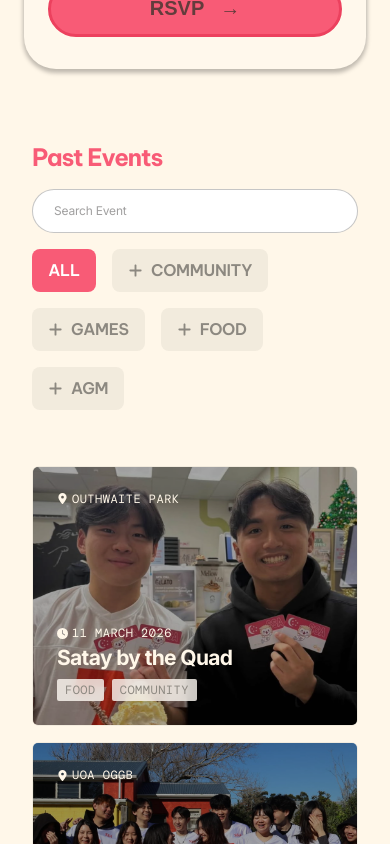
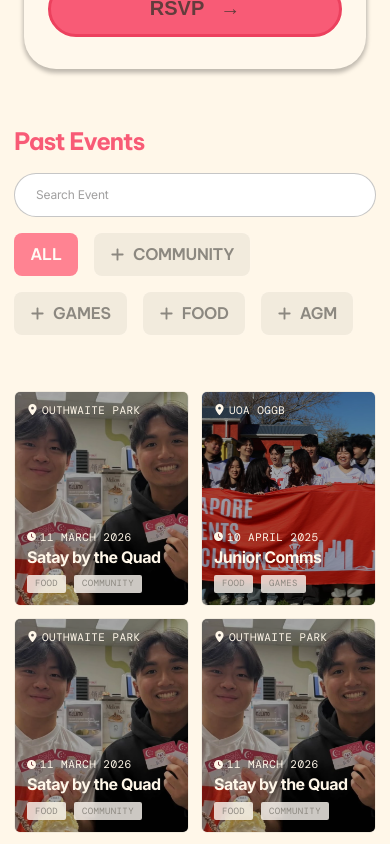
Before and after one commit to UoaWDCC/ssa, a Next.js app in the folder web/: page /events in a window 390 px wide. Shown: the part 800-1644 px from the top of the page. Built offline with nearby package versions, Linux system fonts and the light colour scheme; no server answers; a web font is replaced by a local one.

Commit message:
event card changes, mobile responsiveness may still need work as figma not fully done

```diff
--- a/web/src/app/events/_components/PastEventCard.tsx
+++ b/web/src/app/events/_components/PastEventCard.tsx
@@ -25,13 +25,13 @@ export default function PastEventCard({ event }: Readonly<PastEventCardProps>) {
   const formattedDate = formatEventDate(date)
 
   return (
-    <article className="group/card relative aspect-[404/323] w-full max-w-[404px] overflow-hidden rounded-[6px] focus-within:ring-2 focus-within:ring-ssa-red">
+    <article className="group/card relative aspect-[195/240] w-full max-w-[195px] overflow-hidden rounded-[6px] focus-within:ring-2 focus-within:ring-ssa-red sm:aspect-[404/323] sm:max-w-[404px]">
       <div className="absolute inset-0 overflow-hidden rounded-[6px] border-[1.6px] border-cream transition-[filter] duration-300 ease-out group-hover/card:blur-[4px] group-focus-within/card:blur-[4px]">
         <Image
           src={thumbnail}
           alt={thumbnailAlt}
           fill
-          sizes="(max-width: 640px) calc(100vw - 64px), (max-width: 1024px) 50vw, 404px"
+          sizes="(max-width: 640px) 50vw, (max-width: 1024px) 50vw, 404px"
           className="object-cover"
         />
 
@@ -40,29 +40,32 @@ export default function PastEventCard({ event }: Readonly<PastEventCardProps>) {
           className="pointer-events-none absolute inset-0 bg-black/35 transition-colors duration-300 ease-out group-hover/card:bg-black/50 group-focus-within/card:bg-black/50"
         />
 
-        <div className="absolute inset-6 text-ssa-yellow-light">
+        <div className="absolute inset-3 text-ssa-yellow-light sm:inset-6">
           <div className="absolute left-0 top-0 flex items-center gap-1">
             <FaLocationDot
-              className="size-[11px] shrink-0"
+              className="size-[11px] shrink-0 sm:size-[13px]"
               aria-hidden="true"
             />
-            <span className="font-dm-mono text-xs font-normal uppercase leading-4 tracking-[0.04em]">
+            <span className="font-dm-mono text-[11px] font-normal uppercase leading-3 tracking-[0.04em] sm:text-[14px] sm:leading-4">
               {location}
             </span>
           </div>
 
           <div className="absolute inset-x-0 bottom-0">
             <div className="flex items-center gap-1">
-              <FaClock className="size-[11px] shrink-0" aria-hidden="true" />
+              <FaClock
+                className="size-[9px] shrink-0 sm:size-[11px]"
+                aria-hidden="true"
+              />
               <time
                 dateTime={date}
-                className="font-dm-mono text-xs font-normal uppercase leading-4 tracking-[0.04em]"
+                className="font-dm-mono text-[11px] font-normal uppercase leading-3 tracking-[0.04em] sm:text-[14px] sm:leading-4"
               >
                 {formattedDate}
               </time>
             </div>
 
-            <h3 className="mt-1 font-inter text-[21px] font-bold leading-[26px] tracking-[-0.67px]">
+            <h3 className="mt-1 font-inter text-base font-bold leading-5 tracking-[-0.51px] sm:text-[21px] sm:leading-[26px] sm:tracking-[-0.67px]">
               {name}
             </h3>
 
@@ -71,7 +74,7 @@ export default function PastEventCard({ event }: Readonly<PastEventCardProps>) {
                 {tags.map((tag) => (
                   <li
                     key={tag}
-                    className="inline-flex h-[22px] items-center justify-center rounded-[2px] bg-[#fffbf4]/80 px-2 font-dm-mono text-xs font-normal uppercase leading-none tracking-[0.04em] text-grey backdrop-blur-[4px]"
+                    className="inline-flex h-[18px] items-center justify-center rounded-[2px] bg-[rgba(255,251,244,0.8)] px-2 font-dm-mono text-[9px] font-normal uppercase leading-none tracking-[0.04em] text-[#8C8880] backdrop-blur-[4px] sm:h-[22px] sm:text-xs"
                   >
                     {tag}
                   </li>
@@ -93,7 +96,7 @@ export default function PastEventCard({ event }: Readonly<PastEventCardProps>) {
           arrowSide="right"
           className="shrink-0 font-semibold text-white"
           style={{
-            width: '178px',
+            width: 'min(178px, calc(100% - 24px))',
             height: '48px',
             padding: 0,
             fontSize: '16px',
--- a/web/src/app/events/_components/PastEventsSection.tsx
+++ b/web/src/app/events/_components/PastEventsSection.tsx
@@ -42,7 +42,7 @@ export default function PastEventsSection() {
   const hasMore = visibleCount < filteredEvents.length
 
   return (
-    <section className="px-8 sm:px-14 md:px-20 lg:px-26 py-8 sm:py-10 md:py-12">
+    <section className="px-[14px] pb-8 sm:px-14 sm:pb-10 md:px-20 md:pb-12 lg:px-26">
       <div className="mx-auto w-full max-w-[1244px]">
         <h2 className="mb-4 font-be-vietnam-pro text-2xl font-bold tracking-[-1px] text-ssa-red">
           Past Events
@@ -63,7 +63,7 @@ export default function PastEventsSection() {
           className="mt-4"
         />
 
-        <div className="mt-14 grid grid-cols-1 items-start gap-4 sm:grid-cols-2 lg:grid-cols-3">
+        <div className="mt-14 grid grid-cols-[repeat(2,minmax(0,195px))] items-start justify-center gap-3 sm:grid-cols-2 sm:gap-4 lg:grid-cols-3">
           {visibleEvents.map((event) => (
             <PastEventCard key={event.slug} event={event} />
           ))}
--- a/web/src/app/events/page.tsx
+++ b/web/src/app/events/page.tsx
@@ -16,6 +16,7 @@ export default function EventsPage() {
         mascotAlt="SSA Nerd Merlion mascot"
       />
 
+      <div className="flex flex-col gap-14">
         <section className="px-6 md:px-10 lg:px-16">
           <div className="mx-auto flex w-full max-w-[1214px] flex-col gap-5 md:gap-8">
             <HighlightCard
@@ -39,8 +40,8 @@ export default function EventsPage() {
                 <>
                   Hot, stressed and over Uni already? Say less... we&apos;ve got
                   the perfect cooldown for you. Come chill with SSA at our Ice
-                Kachang Night. Sweet, icy, colourful... but there&apos;s a twist
-                👀
+                  Kachang Night. Sweet, icy, colourful... but there&apos;s a
+                  twist 👀
                 </>
               }
               ctaLabel="RSVP"
@@ -52,6 +53,7 @@ export default function EventsPage() {
         </section>
 
         <PastEventsSection />
+      </div>
       <Footer />
     </main>
   )
--- a/web/src/components/CategoryButton.tsx
+++ b/web/src/components/CategoryButton.tsx
@@ -18,12 +18,12 @@ export default function CategoryButton({
       type="button"
       aria-pressed={isActive}
       onClick={onClick}
-      className={`inline-flex h-[43px] items-center justify-center gap-2 rounded-lg px-4 font-be-vietnam-pro text-base font-semibold uppercase tracking-[-0.02em] transition-colors duration-300 ease-out focus-visible:outline-none focus-visible:ring-2 focus-visible:ring-ssa-red focus-visible:ring-offset-2 ${
+      className={`inline-flex h-[43px] items-center justify-center gap-2 rounded-lg px-4 font-be-vietnam-pro text-base font-semibold uppercase tracking-[-0.02em] shadow-[0_0_2.5px_rgba(255,255,255,0.25)] transition-colors duration-300 ease-out focus-visible:outline-none focus-visible:ring-2 focus-visible:ring-[#FF8392] focus-visible:ring-offset-2 ${
         showPlusIcon ? '' : 'w-16'
       } ${
         isActive
-          ? 'bg-ssa-red text-white'
-          : 'bg-cream text-grey hover:bg-ssa-red hover:text-white'
+          ? 'bg-[#FF8392] text-[#FFFBF4]'
+          : 'bg-[#F2EBDD] text-[#8C8880] hover:bg-[#FF8392] hover:text-[#FFFBF4]'
       }`}
     >
       {showPlusIcon &&
```
Also changed, not shown: web/public/hero-assets/ai-node-hero.png (added). Lines whose indentation alone changed are shown as unchanged.
